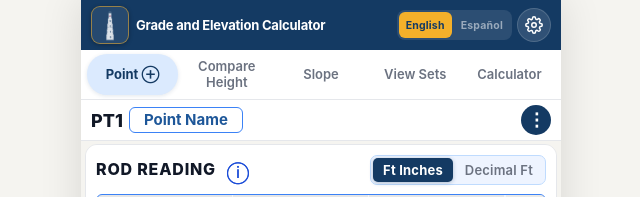
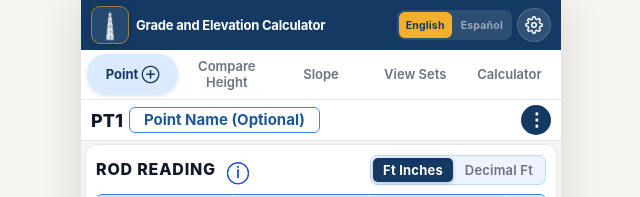
Before and after one commit to brightskyconstruction-prog/elevation-calculator-web, a React (Vite) app: page / in a window 1280 px wide. Both pictures are taken after a click on the button "Continue as Guest". Shown: the top 197 px of the page, without its empty margins (319-959 px from the left). Built offline with nearby package versions, Linux system fonts and the light colour scheme.

Commit message:
Point tab design update

```diff
--- a/src/i18n.ts
+++ b/src/i18n.ts
@@ -265,6 +265,7 @@ const en = {
   viewDetailsBtn:      'View Details',
   newPoint:            'New',
   pointName:           'Point Name',
+  pointNameOptional:   'Point Name (Optional)',
   pointNamePlaceholder:'Optional name for this point',
   knownElevation:      'KNOWN ELEVATION',
   benchmarkRefDesc:    'This point is the benchmark reference for this set.',
@@ -630,6 +631,7 @@ const es: typeof en = {
   viewDetailsBtn:      'Ver Detalles',
   newPoint:            'Nuevo',
   pointName:           'Nombre del Punto',
+  pointNameOptional:   'Nombre (Opcional)',
   pointNamePlaceholder:'Nombre opcional para este punto',
   knownElevation:      'ELEVACIÓN CONOCIDA',
   benchmarkRefDesc:    'Este punto es la referencia de este conjunto.',
--- a/src/screens/AddNewPointScreen.tsx
+++ b/src/screens/AddNewPointScreen.tsx
@@ -866,7 +866,7 @@ export default function AddNewPointScreen({ projectId, isVisible = true, editPoi
             <span style={s.inlineLbl}>{pointName || t('unnamedPoint')}</span>
           ) : (
             <button style={s.inlineBtn} onClick={() => setShowNameModal(true)} title="Edit point name">
-              {pointName || t('pointName')}
+              {pointName || t('pointNameOptional')}
             </button>
           )}
 
@@ -1134,6 +1134,7 @@ export default function AddNewPointScreen({ projectId, isVisible = true, editPoi
                   style={{ ...s.bmInput, opacity: isEditMode ? 1 : 0.7 }}
                   type="number" step="0.0001" value={bmElevStr}
                   onChange={e => { setBmElevStr(e.target.value); setNewSetElevWarn(false); }}
+                  onKeyDown={e => { if (e.key === 'Enter') (e.target as HTMLInputElement).blur(); }}
                   placeholder="" readOnly={!isEditMode}
                 />
                 <span style={{ fontSize: 16, color: TEXT_PRI, fontWeight: 700 }}>ft</span>
@@ -1442,7 +1443,7 @@ const s: Record<string, React.CSSProperties> = {
   inlineBtn: {
     backgroundColor: CARD, borderRadius: 6, padding: '3px 14px',
     border: `1.5px solid ${BLUE_ACC}`, fontSize: 15, fontWeight: 700,
-    color: BLUE, cursor: 'pointer', minWidth: 80,
+    color: BLUE, cursor: 'pointer', minWidth: 140,
     whiteSpace: 'normal' as const, wordBreak: 'break-word' as const,
     textAlign: 'center' as const, lineHeight: '1.2',
   },
```
